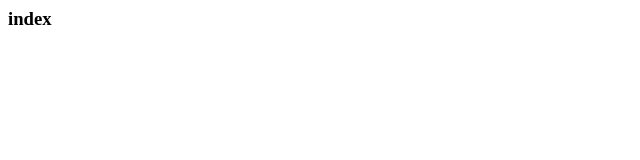
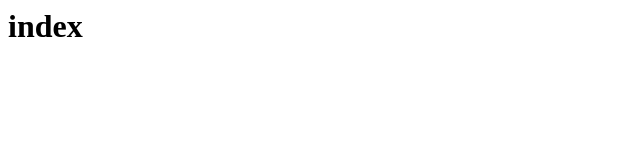
Before and after one commit to richly/richly.github.io, a plain HTML site: page index.html in a window 1280 px wide. Shown: the whole page, without its empty margins (0-640 px from the left). Drawn offline with Linux system fonts and the light colour scheme.

Commit message:
set center

```diff
--- a/index.html
+++ b/index.html
@@ -1,6 +1,8 @@
 <html>
 	<head></head>
 	<body>
-		<h3 class="text-center" style="font-family:'Microsoft Yahei' !important;font-style:bold;">index</h3>
+		<div class="text-center">
+			<h1 style="font-family:'Microsoft Yahei' !important;font-style:bold;">index</h1>
+		</div>
 	</body>
 </html>
```
